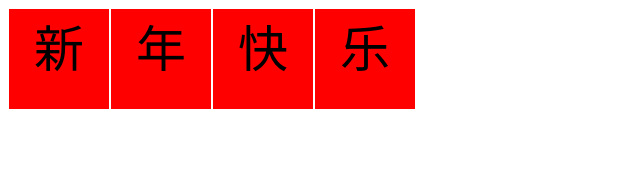
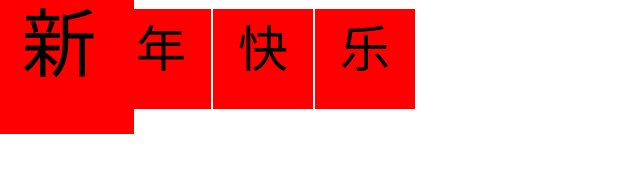
Before and after one commit to Cozex/lctest.github.io, a plain HTML site: page index.html in a window 1280 px wide. In both pictures the pointer is over the element 59 px from the left and 59 px from the top of the page. Shown: the whole page, without its empty margins (0-640 px from the left). Drawn offline with Linux system fonts and the light colour scheme.

Commit message:
Update testcss.css

```diff
--- a/testcss.css
+++ b/testcss.css
@@ -10,5 +10,5 @@
     float:left;
 }
 .inner:hover{
-    transformer:scale(1.5);
+    transform:scale(1.5);
 }
```
